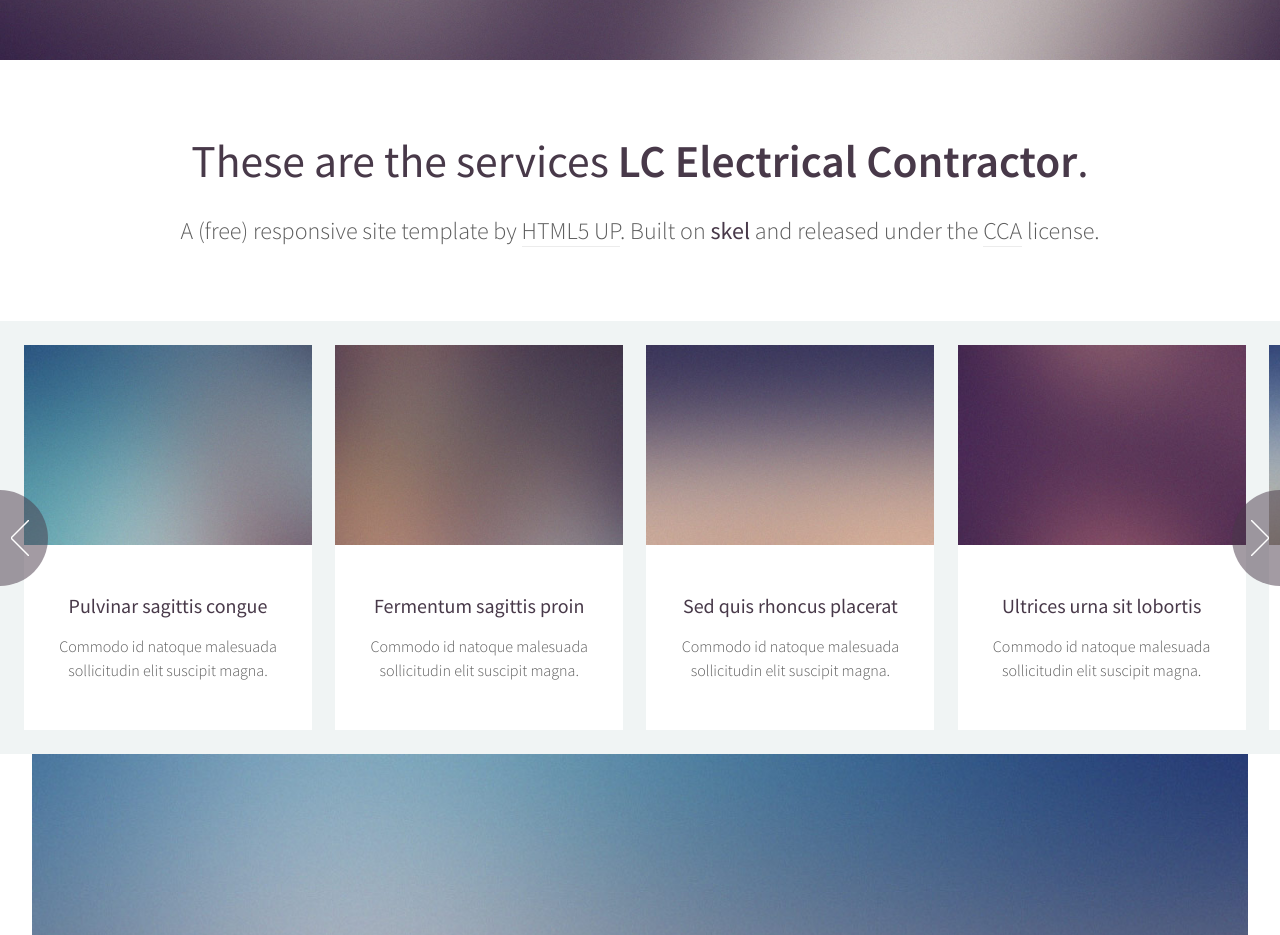
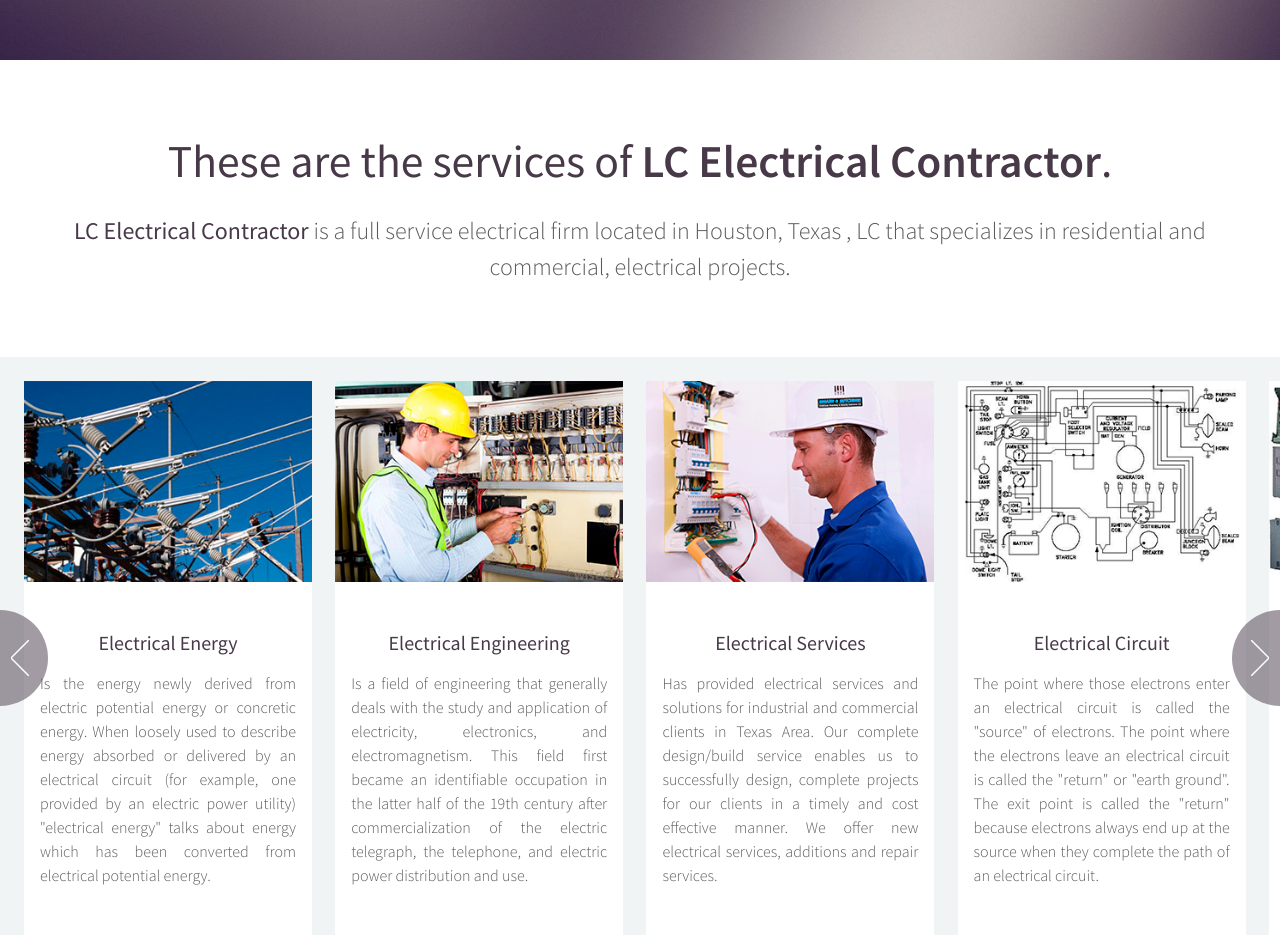
Before and after one commit to karlitoxz/lcelectricalcontractor, a plain HTML site: page index.html in a window 1280 px wide. Shown: the part 740-1675 px from the top of the page. Drawn offline with Linux system fonts and the light colour scheme.

Commit message:
Slider
Slider

```diff
--- a/assets/css/main.css
+++ b/assets/css/main.css
@@ -2534,7 +2534,7 @@
 			}
 
 			.carousel article p {
-				text-align: center;
+				text-align: justify;
 			}
 
 /* Wide */
--- a/index.html
+++ b/index.html
@@ -50,10 +50,11 @@
 										</li>
 										<li><a href="#">Veroeros feugiat</a></li>
 									</ul>
-								</li>
-								<li><a href="left-sidebar.html">Left Sidebar</a></li> -->
+								</li> -->
+
 								<li><a href="right-sidebar.html">Services</a></li>
 								<li><a href="no-sidebar.html">Projects</a></li>
+								<li><a href="left-sidebar.html">Contact</a></li>
 							</ul>
 						</nav>
 
@@ -62,10 +63,9 @@
 			<!-- Banner -->
 				<section id="banner">
 					<header>
-						<h2>These are the services <strong>LC Electrical Contractor</strong>.</h2>
+						<h2>These are the services of <strong>LC Electrical Contractor</strong>.</h2>
 						<p>
-							A (free) responsive site template by <a href="http://html5up.net">HTML5 UP</a>.
-							Built on <strong>skel</strong> and released under the <a href="http://html5up.net/license">CCA</a> license.
+							<strong>LC Electrical Contractor</strong> is a full service electrical firm located in Houston, Texas , LC that specializes in residential and commercial, electrical projects.
 						</p>
 					</header>
 				</section>
@@ -75,43 +75,45 @@
 					<div class="reel">
 
 						<article>
-							<a href="#" class="image featured"><img src="images/pic01.jpg" alt="" /></a>
+							<a href="#" class="image featured"><img src="images/slider/electrical energy.jpg" alt="" /></a>
 							<header>
-								<h3><a href="#">Pulvinar sagittis congue</a></h3>
+								<h3><a href="#">Electrical Energy</a></h3>
 							</header>
-							<p>Commodo id natoque malesuada sollicitudin elit suscipit magna.</p>
+							<p>Is the energy newly derived from electric potential energy or concretic energy. When loosely used to describe energy absorbed or delivered by an electrical circuit (for example, one provided by an electric power utility) "electrical energy" talks about energy which has been converted from electrical potential energy.</p>
 						</article>
 
 						<article>
-							<a href="#" class="image featured"><img src="images/pic02.jpg" alt="" /></a>
+							<a href="#" class="image featured"><img src="images/slider/Electrical Engineering.jpg" alt="" /></a>
 							<header>
-								<h3><a href="#">Fermentum sagittis proin</a></h3>
+								<h3><a href="#">Electrical Engineering</a></h3>
 							</header>
-							<p>Commodo id natoque malesuada sollicitudin elit suscipit magna.</p>
+							<p>Is a field of engineering that generally deals with the study and application of electricity, electronics, and electromagnetism. This field first became an identifiable occupation in the latter half of the 19th century after commercialization of the electric telegraph, the telephone, and electric power distribution and use.</p>
 						</article>
 
 						<article>
-							<a href="#" class="image featured"><img src="images/pic03.jpg" alt="" /></a>
+							<a href="#" class="image featured"><img src="images/slider/Electrical services.jpg" alt="" /></a>
 							<header>
-								<h3><a href="#">Sed quis rhoncus placerat</a></h3>
+								<h3><a href="#">Electrical Services</a></h3>
 							</header>
-							<p>Commodo id natoque malesuada sollicitudin elit suscipit magna.</p>
+							<p>Has provided electrical services and solutions for industrial and commercial clients in Texas Area. Our complete design/build service enables us to successfully design, complete projects for our clients in a timely and cost effective manner.  We offer new electrical services, additions and repair services.</p>
 						</article>
 
 						<article>
-							<a href="#" class="image featured"><img src="images/pic04.jpg" alt="" /></a>
+							<a href="#" class="image featured"><img src="images/slider/electrical circuit.jpg" alt="" /></a>
 							<header>
-								<h3><a href="#">Ultrices urna sit lobortis</a></h3>
+								<h3><a href="#">Electrical Circuit</a></h3>
 							</header>
-							<p>Commodo id natoque malesuada sollicitudin elit suscipit magna.</p>
+							<p>The point where those electrons enter an electrical circuit is called the "source" of electrons. The point where the electrons leave an electrical circuit is called the "return" or "earth ground". The exit point is called the "return" because electrons always end up at the source when they complete the path of an electrical circuit.</p>
 						</article>
 
 						<article>
-							<a href="#" class="image featured"><img src="images/pic05.jpg" alt="" /></a>
+							<a href="#" class="image featured"><img src="images/slider/Electrical items.jpg" alt="" /></a>
 							<header>
-								<h3><a href="#">Varius magnis sollicitudin</a></h3>
+								<h3><a href="#">Electrical Items</a></h3>
 							</header>
-							<p>Commodo id natoque malesuada sollicitudin elit suscipit magna.</p>
+							<p>Electrical equipment sell brands and certified to meet the standards at national and international level , just as we have an engineering group that designs and electrical installations.
+
+We are committed to meeting the expectations and needs of our customers, suppliers, employees, and government environments .</p>
 						</article>
 
 						<article>
```
Also changed, not shown: Empresas Bases.txt (added), images/slider/Electrical Engineering.jpg (added), images/slider/Electrical items.jpg (added), images/slider/Electrical services.jpg (added), images/slider/electrical circuit.jpg (added), images/slider/electrical energy.jpg (added).
